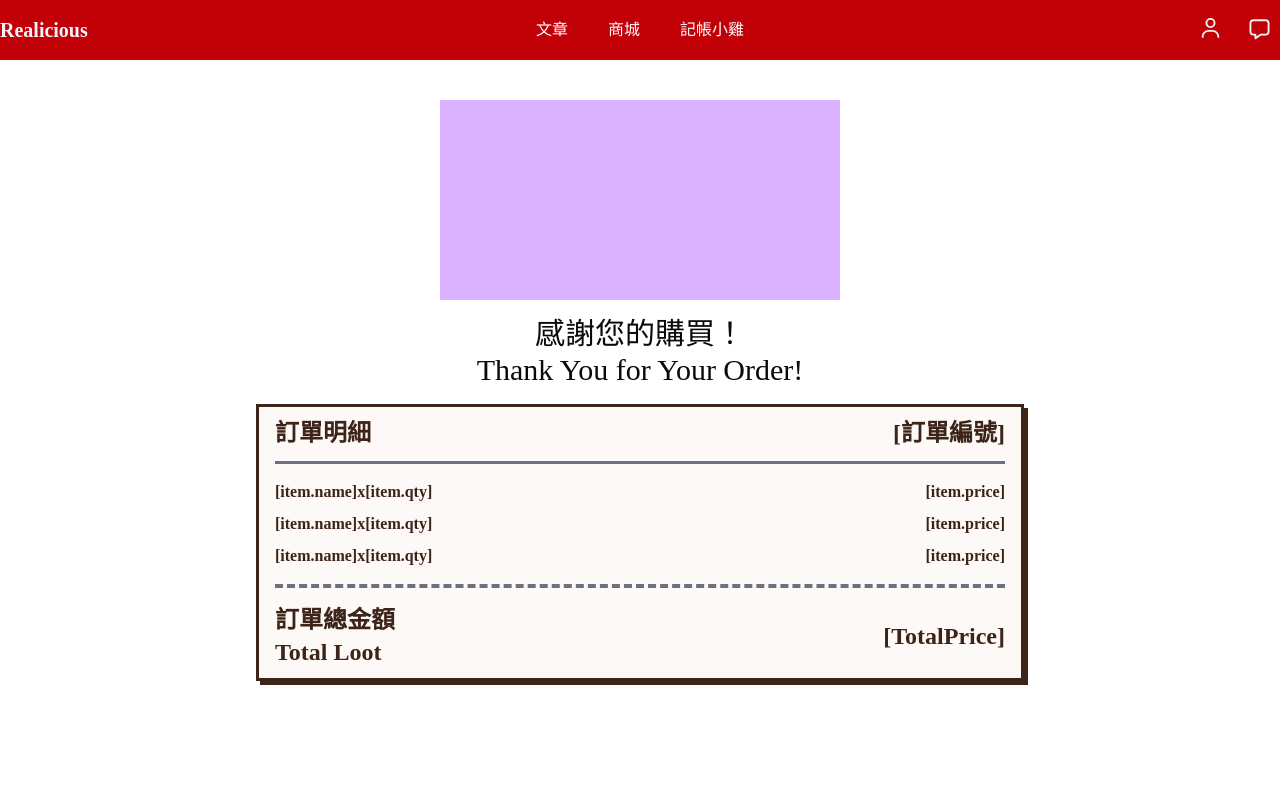
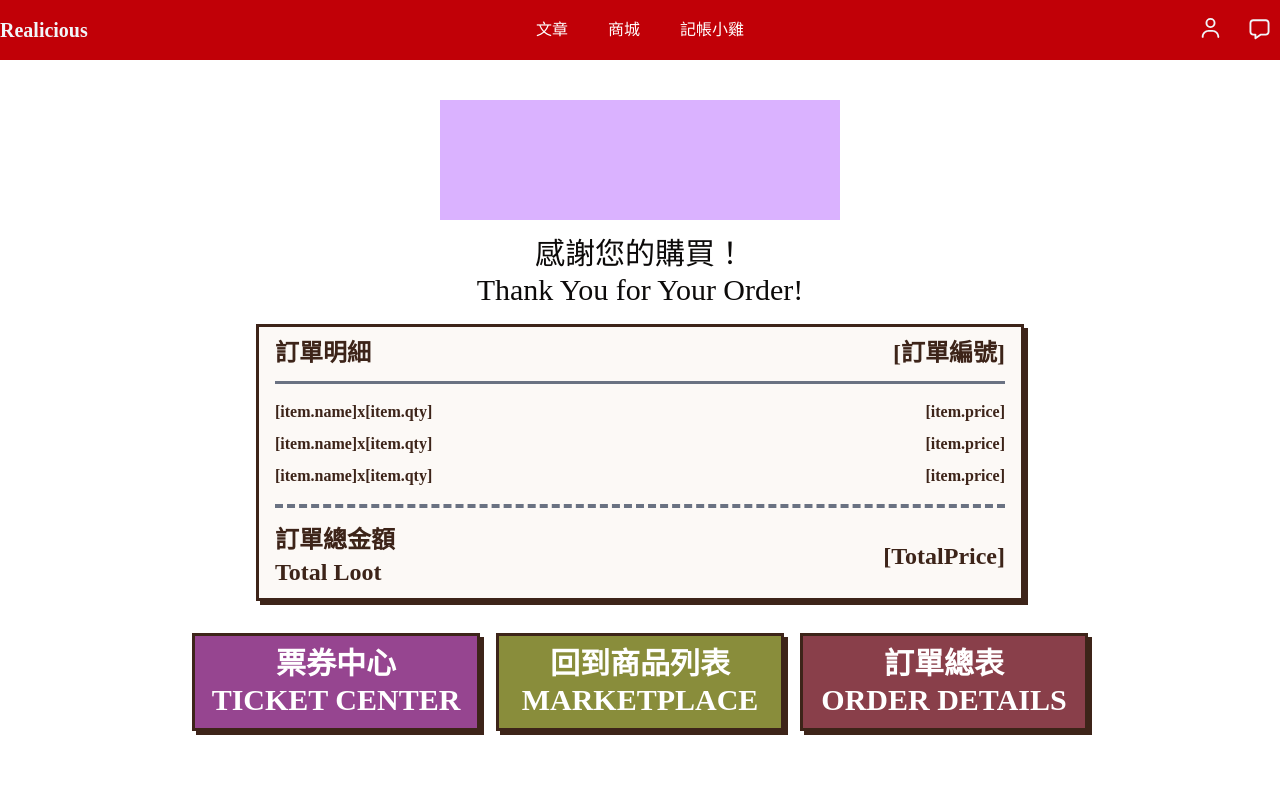
Before and after one commit to AnieceJ/Realicious, a Next.js app: page /shop/checkoutFinished in a window 1280 px wide. Shown: the top 800 px of the page. Built offline with nearby package versions, Linux system fonts and the light colour scheme.

Commit message:
feat:結帳完成畫面-導向頁按鈕元件

```diff
--- a/app/shop/checkout/_components/CheckoutOrderList.tsx
+++ b/app/shop/checkout/_components/CheckoutOrderList.tsx
@@ -21,11 +21,16 @@ export default function CheckoutOrderList() {
           >
             <div className="flex flex-row items-center">
               <div className="bg-pink-300 w-20 h-20 flex items-center justify-center text-sm shrink-0">
-                  <span>商品照片</span>
+                <span>商品照片</span>
               </div>
-              <div className="ml-6">
-                <span className="font-bold text-xl">{item.name}</span>
-                <span className="text-gray-500 ml-2">x{item.qty}</span>
+              <div className="flex flex-col">
+                <div className="ml-6">
+                  <span className="font-bold text-xl">{item.name}</span>
+                  <span className="text-gray-500 ml-2">x{item.qty}</span>
+                </div>
+                <div className="ml-6">
+                  <span className="text-gray-700 text-sm">方案:[item.方案]</span>
+                </div>
               </div>
             </div>
             <span className="text-xl">${item.price}</span>
--- /dev/null
+++ b/app/shop/checkoutFinished/_components/FinishedAction.tsx
@@ -0,0 +1,41 @@
+import React from "react";
+
+export default function FinishedAction() {
+  return (
+    <div className="flex flex-row gap-4 w-full">
+      <div
+        className="flex items-center justify-center w-full px-4 py-2.5 mt-8
+                  bg-[#964590] text-[#FFFFFF] font-bold text-base
+                  border-[3px] border-[#3D2419]
+                  shadow-[4px_4px_0px_0px_#3D2419]
+                  "
+      >
+        <button className="text-3xl">
+          票券中心 <br /> TICKET CENTER
+        </button>
+      </div>
+      <div
+        className="flex items-center justify-center w-full px-4 py-2.5 mt-8
+                  bg-[#898d3b] text-[#FFFFFF] font-bold text-base
+                  border-[3px] border-[#3D2419]
+                  shadow-[4px_4px_0px_0px_#3D2419]
+                  "
+      >
+        <button className="text-3xl">
+          回到商品列表 <br /> MARKETPLACE
+        </button>
+      </div>
+      <div
+        className="flex items-center justify-center w-full px-4 py-2.5 mt-8
+                  bg-[#893f4a] text-[#FFFFFF] font-bold text-base
+                  border-[3px] border-[#3D2419]
+                  shadow-[4px_4px_0px_0px_#3D2419]
+                  "
+      >
+        <button className="text-3xl">
+          訂單總表 <br /> ORDER DETAILS
+        </button>
+      </div>
+    </div>
+  );
+}
--- a/app/shop/checkoutFinished/_components/FinishedPhoto.tsx
+++ b/app/shop/checkoutFinished/_components/FinishedPhoto.tsx
@@ -3,7 +3,7 @@ import React from "react";
 export default function FinishedPhoto() {
   return (
     <div className="flex flex-col items-center justify-center">
-      <div className="bg-purple-300 w-100 h-50 mb-4">
+      <div className="bg-purple-300 w-100 h-30 mb-4">
         {/* <img src="" alt="" /> */}
       </div>
     </div>
--- a/app/shop/checkoutFinished/page.tsx
+++ b/app/shop/checkoutFinished/page.tsx
@@ -1,6 +1,7 @@
 import React from "react";
 import FinishedPhoto from "./_components/FinishedPhoto";
 import FinishedOrderList from "./_components/FinishedOrderList";
+import FinishedAction from "./_components/FinishedAction";
 
 export default function page() {
   return (
@@ -20,6 +21,11 @@ export default function page() {
           <FinishedOrderList />
         </div>
       </div>
+      <div className="flex flex-col items-center justify-center ">
+        <div className="w-[70%]">
+          <FinishedAction />
+        </div>
+      </div>
     </div>
   );
 }
--- /dev/null
+++ b/app/shop/orders/page.tsx
@@ -0,0 +1,9 @@
+import React from "react";
+
+export default function OrderPage() {
+  return (
+    <div>
+
+    </div>
+  );
+}
```
